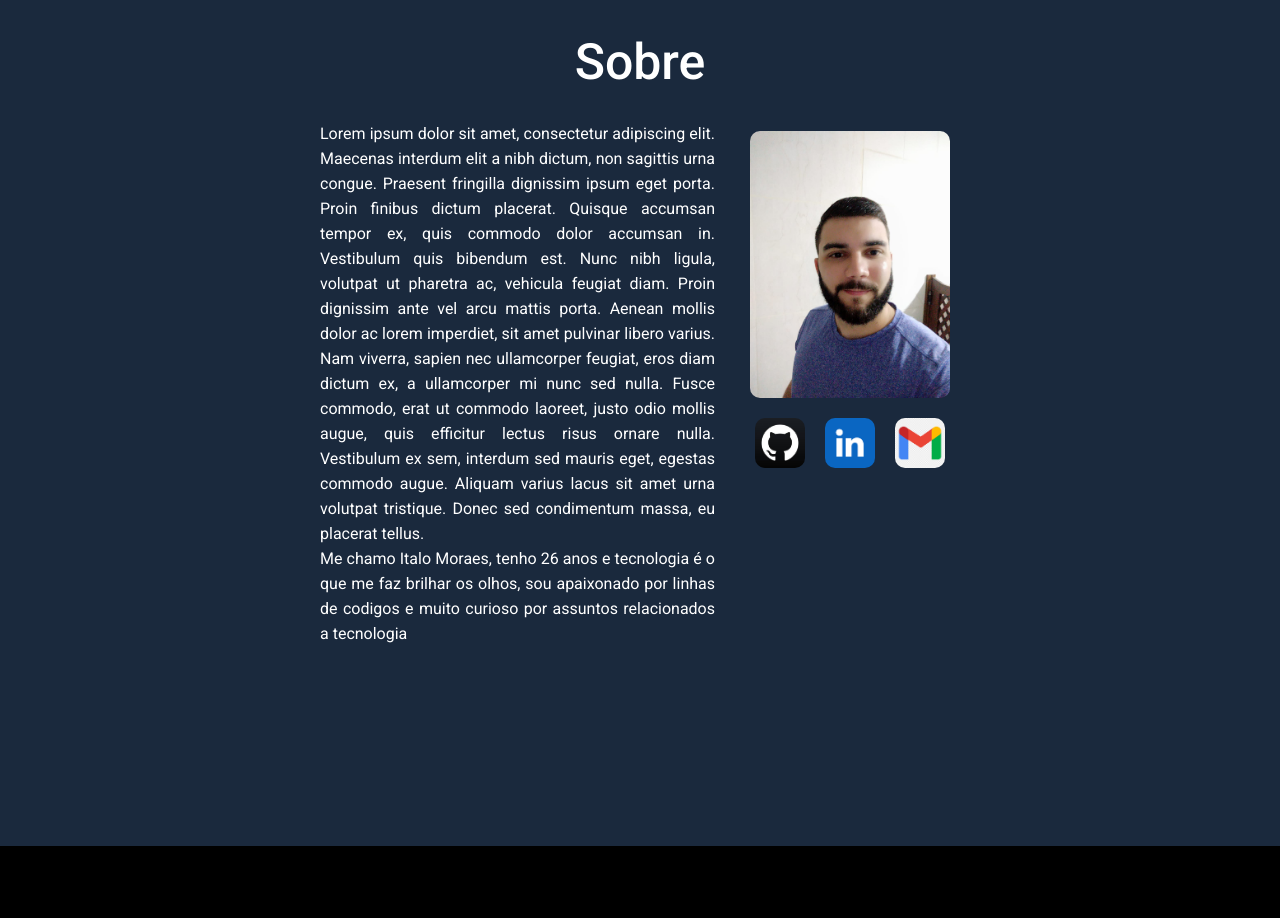
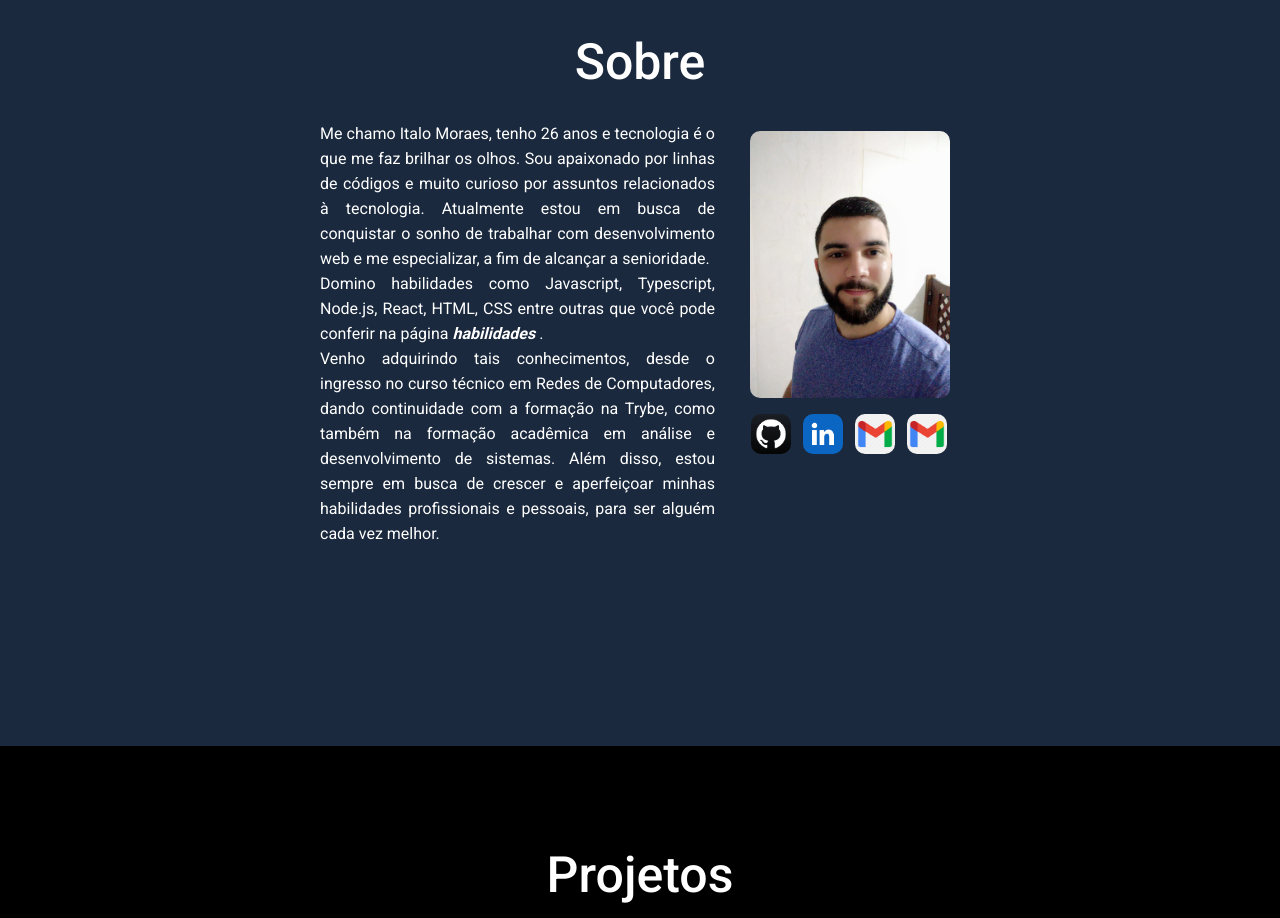
Before and after one commit to italomoraess/Portifolio, a React (Vite) app: page / in a window 1280 px wide. Shown: the part 1080-1998 px from the top of the page. Built offline with nearby package versions, Linux system fonts and the light colour scheme.

Commit message:
add text about me and image cv

```diff
--- a/src/components/About/index.tsx
+++ b/src/components/About/index.tsx
@@ -1,4 +1,4 @@
-import { ContainerAbout, ContainerContacts, ContainerGeral, ContainerLogo, Logo } from "./styles";
+import { ContainerAbout, ContainerContacts, ContainerGeral, ContainerLogo, Logo, ContainerLink } from "./styles";
 import LogoGit from '../../assets/LogoGit.jpeg'
 import LogoLinkedin from '../../assets/LogoLinkedin.png'
 import LogoGmail from '../../assets/LogoGmail.png'
@@ -10,16 +10,14 @@ export const About = () => {
       <h1>Sobre</h1>
       <ContainerGeral>
         <p>
-          Lorem ipsum dolor sit amet, consectetur adipiscing elit. Maecenas interdum elit a nibh dictum, non sagittis urna congue.
-          Praesent fringilla dignissim ipsum eget porta. Proin finibus dictum placerat. Quisque accumsan tempor ex, quis commodo dolor
-          accumsan in. Vestibulum quis bibendum est. Nunc nibh ligula, volutpat ut pharetra ac, vehicula feugiat diam. Proin dignissim
-          ante vel arcu mattis porta. Aenean mollis dolor ac lorem imperdiet, sit amet pulvinar libero varius. Nam viverra, sapien nec
-          ullamcorper feugiat, eros diam dictum ex, a ullamcorper mi nunc sed nulla. Fusce commodo, erat ut commodo laoreet, justo odio
-          mollis augue, quis efficitur lectus risus ornare nulla. Vestibulum ex sem, interdum sed mauris eget, egestas commodo augue.
-          Aliquam varius lacus sit amet urna volutpat tristique. Donec sed condimentum massa, eu placerat tellus.<br />
-
-          Me chamo Italo Moraes, tenho 26 anos e tecnologia é o que me faz brilhar os olhos, sou apaixonado por linhas de codigos
-          e muito curioso por assuntos relacionados a tecnologia
+        Me chamo Italo Moraes, tenho 26 anos e tecnologia é o que me faz brilhar os olhos. Sou apaixonado por linhas de códigos e
+        muito curioso por assuntos relacionados à tecnologia. Atualmente estou em busca de conquistar o sonho de trabalhar com desenvolvimento
+        web e me especializar, a fim de alcançar a senioridade.<br />
+        Domino habilidades como Javascript, Typescript, Node.js, React, HTML, CSS entre outras que você pode conferir na página <ContainerLink href="#skills">
+        habilidades </ContainerLink>. <br />
+        Venho adquirindo tais conhecimentos, desde o ingresso no curso técnico em Redes de Computadores, dando continuidade com a
+        formação na Trybe, como também na formação acadêmica em análise e desenvolvimento de sistemas. Além disso, estou sempre em busca de crescer
+        e aperfeiçoar minhas habilidades profissionais e pessoais, para ser alguém cada vez melhor.
         </p>
 
           <ContainerLogo>
@@ -28,6 +26,7 @@ export const About = () => {
               <a href="https://github.com/italomoraess" target='_blank'><img src={LogoGit} alt="" /></a>
               <a href="https://www.linkedin.com/in/italo-moraess/" target='_blank'><img src={LogoLinkedin} alt="" /></a>
               <a href="" target='_blank'><img src={LogoGmail} alt="" /></a>
+              <a href="" target='_blank'><img src={LogoGmail} alt="" /></a>
             </ContainerContacts>
           </ContainerLogo>
       </ContainerGeral>
--- a/src/components/About/styles.ts
+++ b/src/components/About/styles.ts
@@ -25,6 +25,12 @@ export const ContainerGeral = styled.div`
       text-align: justify;
     }
 `
+export const ContainerLink = styled.a`
+  background-color: #1A293D;
+  font-weight: bold;
+  font-style: oblique;
+`;
+
 export const ContainerContacts = styled.div`
   display: flex;
   width: 30%;
@@ -36,9 +42,9 @@ export const ContainerContacts = styled.div`
     }
 
     img {
-      width: 50px;
+      width: 40px;
       background-color: #1A293D;
-      margin: 10px;
+      margin: 6px;
       border-radius: 10px;
     }
 `
```
Also changed, not shown: src/assets/MKs.png (deleted).
